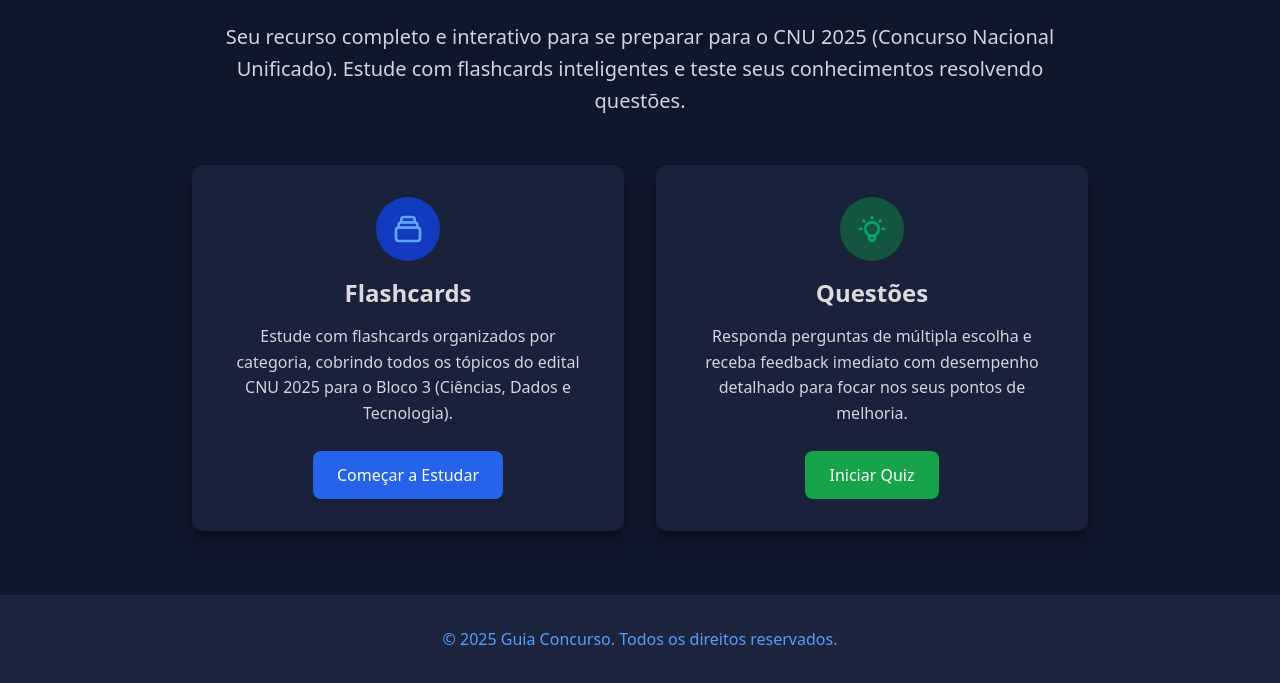
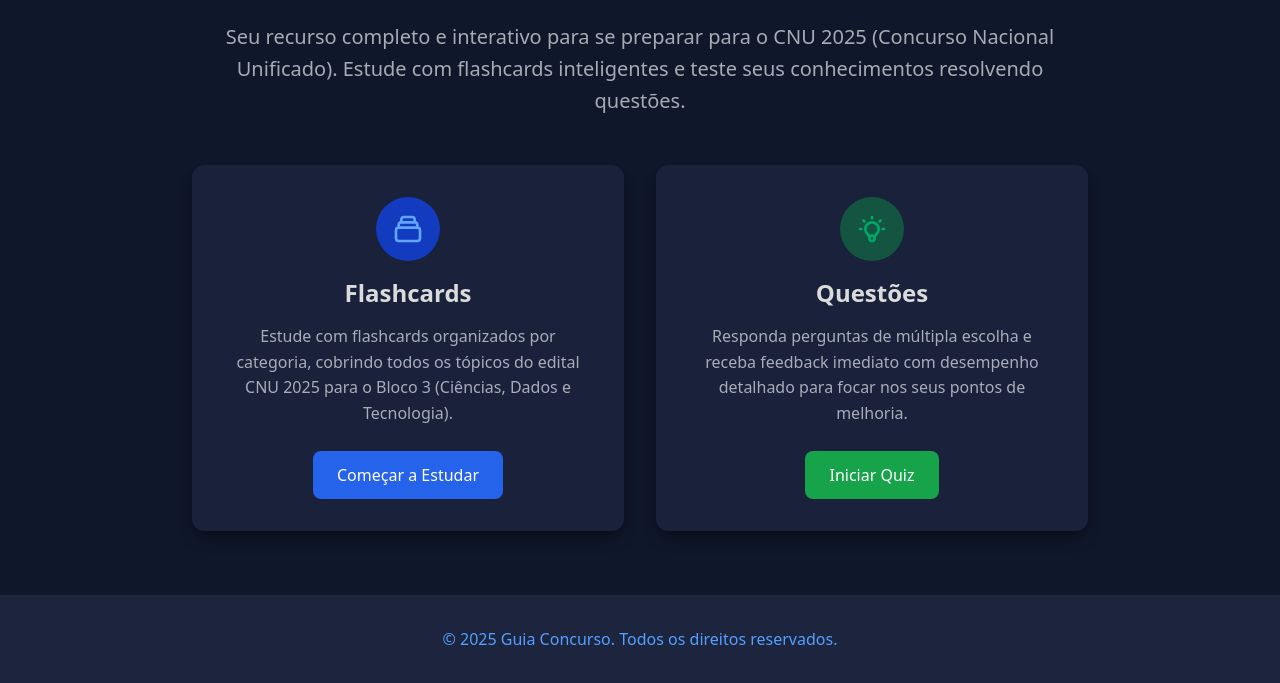
Before and after one commit to Devaks99/gdepc, a website: page index.html in a window 1280 px wide. Both pictures are taken after a click on the button 1245 px from the left and 36 px from the top of the page. Shown: the part 243-926 px from the top of the page. Drawn offline with nearby package versions, Linux system fonts and the light colour scheme.

Commit message:
atualizações no dark

```diff
--- a/src/css/dark-theme.css
+++ b/src/css/dark-theme.css
@@ -70,7 +70,7 @@ html.dark ::-webkit-scrollbar-thumb {
 }
 
 .dark .text-gray-600 {
-    color: #d1d5db !important;
+    color: #d1d5dbc7 !important;
 }
 
 .dark .text-gray-500 {
```
